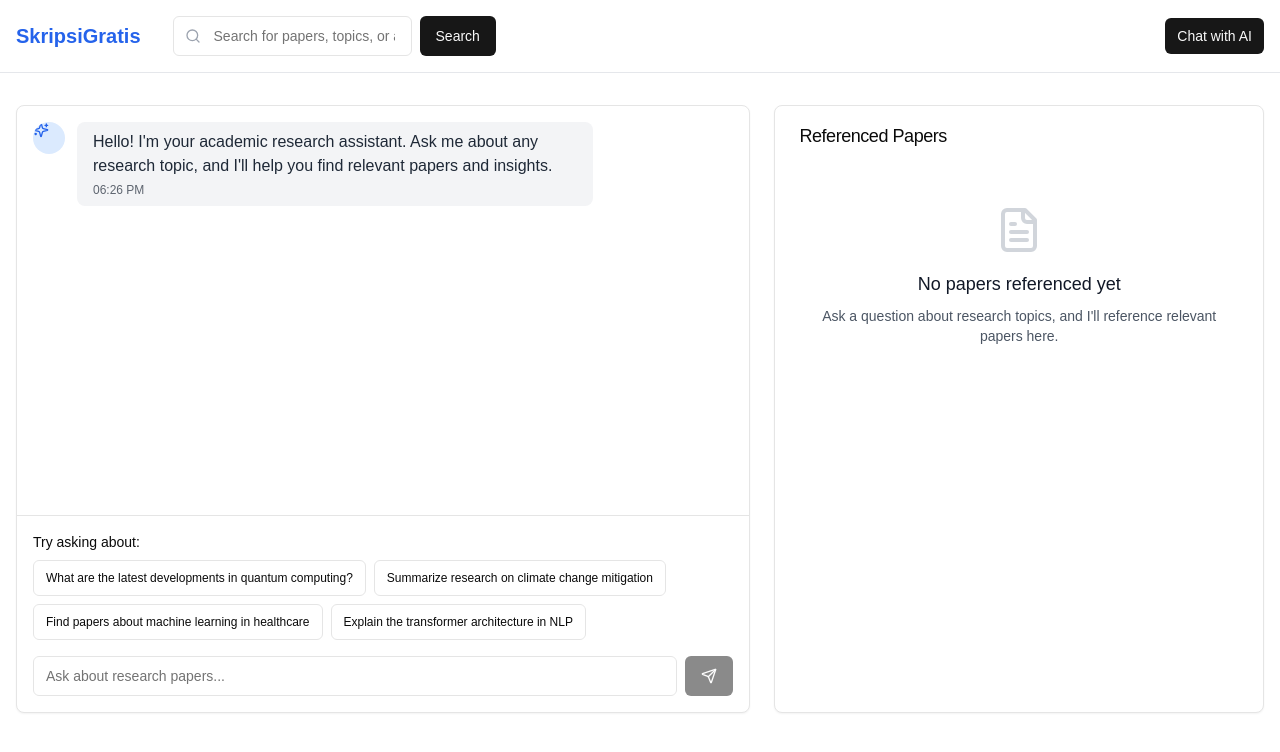
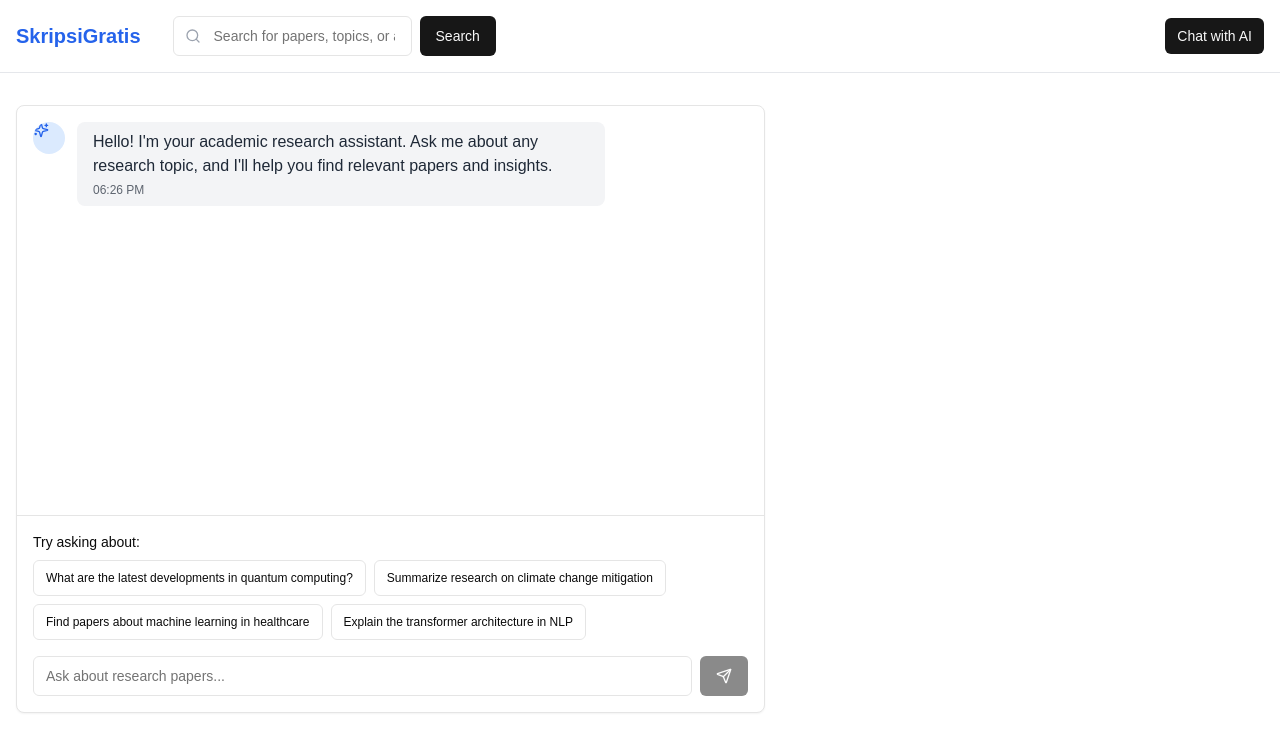
Before and after one commit to TakutBangetIch-IchhAkuMauAmbiLInformasi/TakutBangetIch-FE, a Next.js app: page /chat in a window 1280 px wide. Shown: the top 752 px of the page. Built offline with nearby package versions, Linux system fonts and the light colour scheme.

Commit message:
Feat: update page

```diff
--- a/app/chat/page.tsx
+++ b/app/chat/page.tsx
@@ -36,13 +36,6 @@ export default function ChatPage() {
           <ChatInterface addReferencedPaper={addReferencedPaper} selectedPapers={selectedPapers} />
         </div>
 
-        <div className="md:w-2/5">
-          <ReferencedPapers
-            papers={selectedPapers}
-            removePaper={removeReferencedPaper}
-            clearPapers={clearReferencedPapers}
-          />
-        </div>
       </div>
     </main>
   )
```
